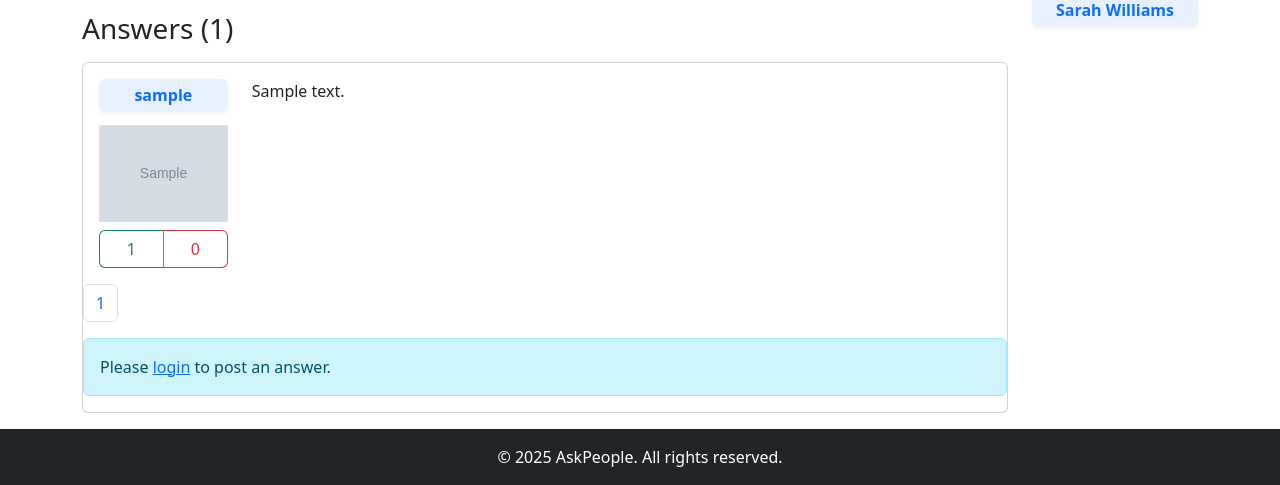
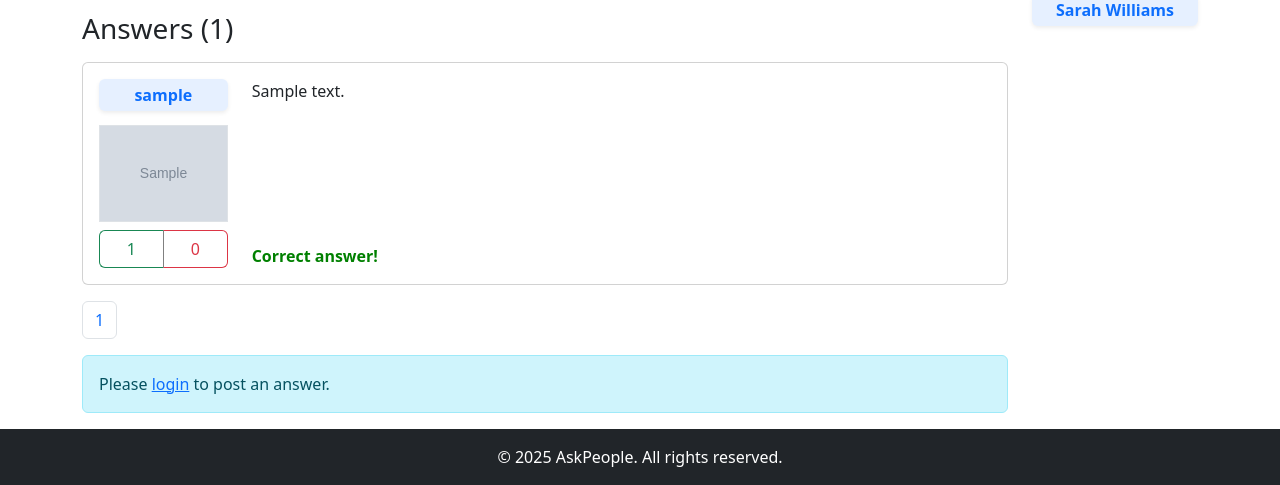
Before and after one commit to cod1ng-space/AskPeople, a Django app: page /question/1 in a window 1280 px wide. Shown: the part 423-908 px from the top of the page. Run offline with Django 5.2, Linux system fonts and the light colour scheme; tables that the repository leaves empty hold one stand-in row (values such as "Sample post"); grey boxes marked "Sample" are stand-in pictures; some libraries are stand-ins or nearby versions.

Commit message:
hw5-likes

```diff
--- a/app/views.py
+++ b/app/views.py
@@ -223,5 +223,5 @@ def answer_like(request, answer_id):
 
 @require_POST
 @login_required
-def mark_correct_answer(request):
-    return setRightAnswerResponse(request)
+def mark_correct_answer(request, answer_id):
+    return setRightAnswerResponse(request, answer_id)
--- a/static/js/app.js
+++ b/static/js/app.js
@@ -56,7 +56,6 @@ function onRightAnswerClick(event) {
     const formData = new FormData();
     formData.append('is_correct', event.target.checked);
     formData.append('question', questionId);
-    formData.append('answer', answerId);
 
     const request = new Request(
         url,
@@ -80,6 +79,7 @@ function onRightAnswerClick(event) {
         } else {
             label.classList.remove('active');
         }
+        event.target.checked = data.is_correct;
     }).catch(error => {
         console.error('Error:', error);
         event.target.checked = !event.target.checked;
--- a/templates/layouts/answer.html
+++ b/templates/layouts/answer.html
@@ -1,5 +1,5 @@
 {% load static %}
-<articles class="d-flex gap-3 flex-column">
+<article class="d-flex gap-3 flex-column">
     <div class="card mb-3">
         <div class="card-body">
             <div class="row">
@@ -34,17 +34,14 @@
                     <div class="mt-2">
                         {% if request.user.is_authenticated and question.author.username == request.user.username %}
                             <input type="radio" class="btn-check" name="correct-answer" id="btn-check{{ answer.id }}" autocomplete="off"
-                        {% if answer.isCorrect %}
-                        checked
-                        {% endif %}
+                            {% if answer.is_correct %} checked {% endif %}
                             onclick="onRightAnswerClick(event)"
                             data-question-id="{{answer.question.id}}"
                             data-answer-id="{{answer.id}}"
                             >
                             <label class="btn btn-outline-success" for="btn-check{{ answer.id }}">Correct!</label>
-                    </div>
                         {% else %}
-                        {% if answer.isCorrect %}
+                            {% if answer.is_correct %}
                                 <b style="color: green">Correct answer!</b>
                             {% endif %}
                         {% endif %}
@@ -52,3 +49,5 @@
                 </div>
             </div>
         </div>
+    </div>
+</article>
```
Also changed, not shown: app/context.py (+5 -6 lines). Lines whose indentation alone changed are shown as unchanged.
